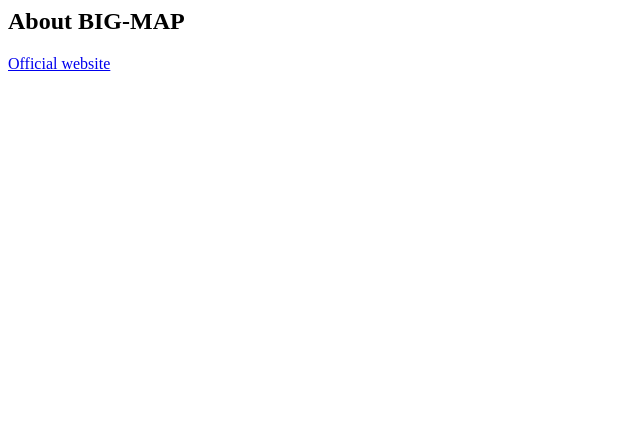
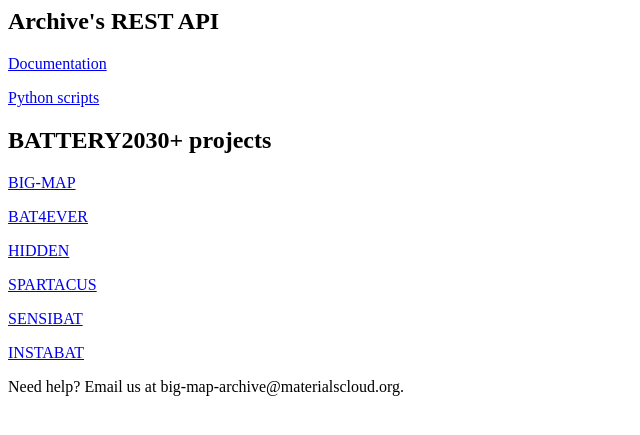
Before and after one commit to materialscloud-org/big-map-archive, a Python web app: template templates/semantic-ui/invenio_app_rdm/footer.html in a window 1280 px wide. Shown: the top 435 px of the page, without its empty margins (0-640 px from the left). Run offline with Jinja, Linux system fonts and the light colour scheme; the template is opened without the code that fills it, so the values that code supplies are empty.

Commit message:
Updated ui of frontpage and footer

```diff
--- a/templates/semantic-ui/invenio_app_rdm/footer.html
+++ b/templates/semantic-ui/invenio_app_rdm/footer.html
@@ -15,9 +15,19 @@
         {%- block footer_top_left %}
           <div class="ui grid">
             <div class="rdm-footer five wide tablet two wide computer column">
-              <h2 class="ui small header">{{_ ("About BIG-MAP")}}</h2>
-              <p><a href="https://www.big-map.eu/">Official website</a></p>
+              <h2 class="ui small header">{{_ ("Archive's REST API")}}</h2>
+              <p><a href="https://inveniordm.docs.cern.ch/reference/rest_api_index/">Documentation</a></p>
+              <p><a href="https://github.com/materialscloud-org/big-map-archive-api-examples">Python scripts</a></p>
             </div>
+            <div class="rdm-footer five wide tablet two wide computer column">
+                  <h2 class="ui small header">{{_ ("BATTERY2030+ projects")}}</h2>
+                  <p><a href="https://www.big-map.eu/">BIG-MAP</a></p>
+                  <p><a href="https://bat4ever.de/WordPress/">BAT4EVER</a></p>
+                  <p><a href="https://www.hidden-project.eu">HIDDEN</a></p>
+                  <p><a href="https://www.spartacus-battery.eu/">SPARTACUS</a></p>
+                  <p><a href="https://sensibat-project.eu">SENSIBAT</a></p>
+                  <p><a href="https://www.instabat.eu/">INSTABAT</a></p>
+                </div>
           {%- endblock footer_top_left %}
           <div class="six wide column right aligned">
             {%- block footer_top_right %}
@@ -28,13 +38,12 @@
     </div>
     {%- endblock footer_top %}
     {%- block footer_bottom %}
-{#    <div class="footer-bottom sub-footer">
+    <div class="footer-bottom sub-footer">
       <div class="ui container">
         <div class="ui grid">
           <div class="eight wide column left middle aligned">
             {%- block footer_bottom_left %}
-            {% trans invenio_rdm="http://inveniosoftware.org/products/rdm" %}Powered by <a
-              href="{{invenio_rdm}}">InvenioRDM</a>{% endtrans %}
+            Need help? Email us at big-map-archive@materialscloud.org.
             {%- endblock footer_bottom_left %}
           </div>
           <div class="eight wide column right aligned">
@@ -47,6 +56,6 @@
           </div>
         </div>
       </div>
-    </div>#}
+    </div>
     {%- endblock footer_bottom %}
 </footer>
--- a/templates/semantic-ui/invenio_app_rdm/frontpage.html
+++ b/templates/semantic-ui/invenio_app_rdm/frontpage.html
@@ -16,8 +16,8 @@
 {%- block first_section %}
 <div class="get-started-section section-content white-bg">
   <h2 class="section-title">
-    {{ _("A secure site for sharing files with the BIG-MAP community") }}
-    <br> manually &amp; programmatically
+    A Secure Site for Sharing Files Manually &amp; Programmatically (API)
+    <br>with the BIG-MAP Community
   </h2>
 
   <div class="ui container three column stackable grid center aligned vertically padded relaxed">
```
